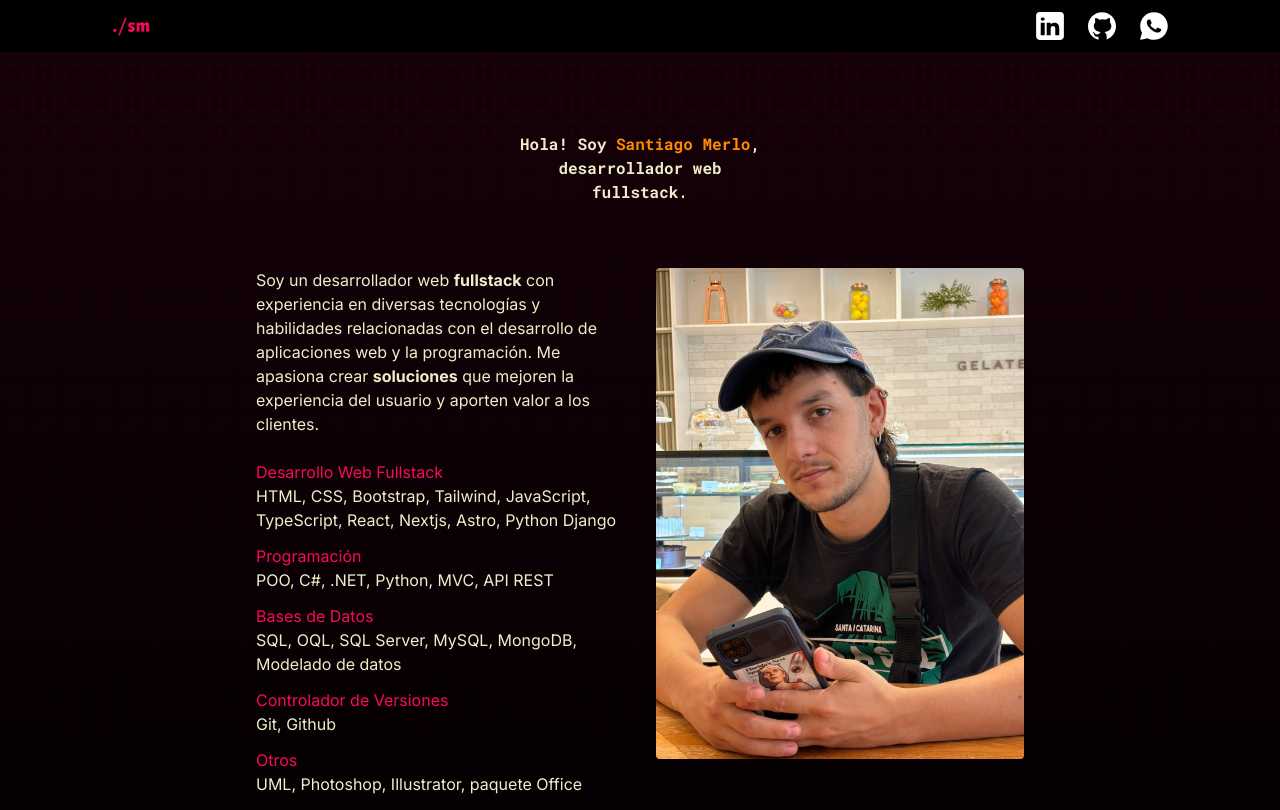
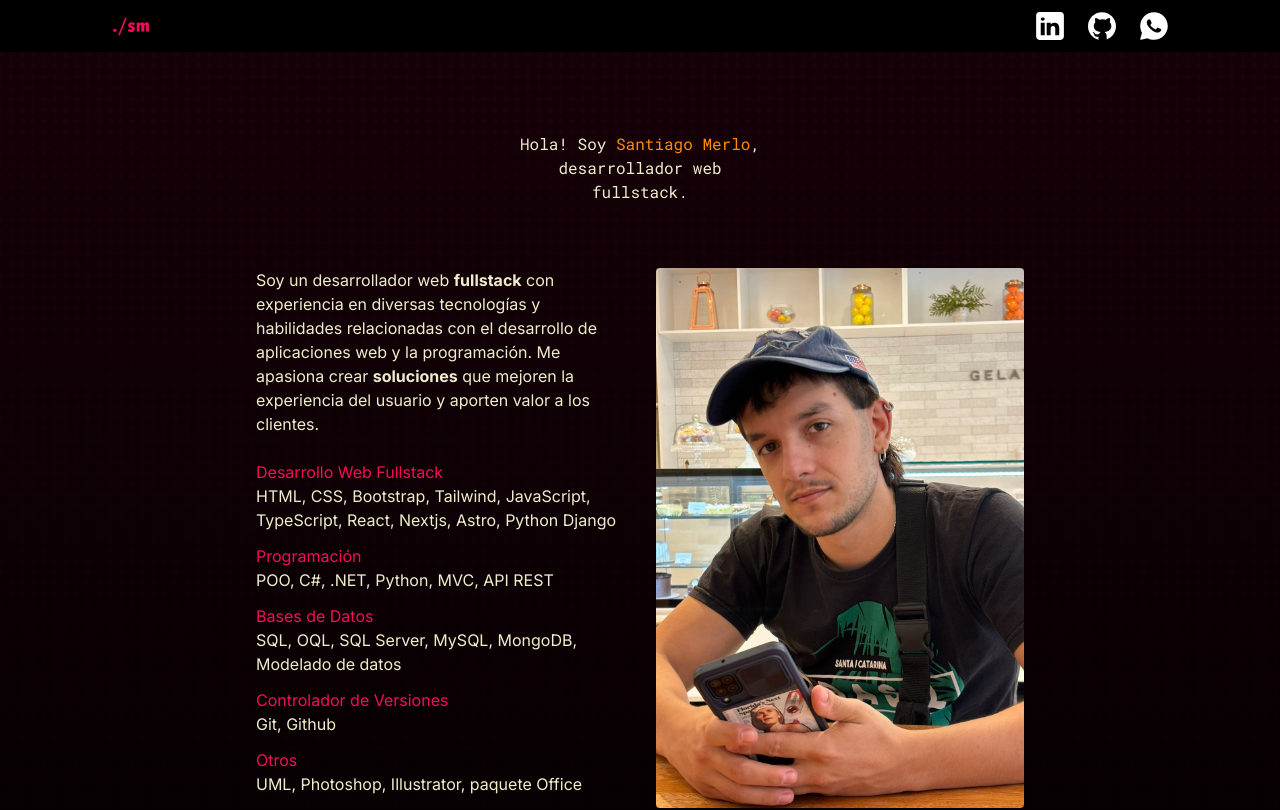
Before and after one commit to SantiagoMerlo1337/merlo-santiago-pf, a Next.js app: page / in a window 1280 px wide. Shown: the top 810 px of the page. Built offline with nearby package versions, Linux system fonts and the light colour scheme.

Commit message:
improve project card background and title homepage size

```diff
--- a/app/(root)/(home)/page.tsx
+++ b/app/(root)/(home)/page.tsx
@@ -8,8 +8,8 @@ const inter = Inter({ subsets: ["latin"] });
 const Page = () => {
   return (
     <>
-      <h1 className="h2-bold font-bold mb-12 md:mb-16 text-center text-pretty">Hola! Soy <span className="text-secondary-500">Santiago Merlo</span>, <span className="block">desarrollador web</span> <span className="cursor-animation mx-auto">fullstack.</span></h1>
-      <div className="grid grid-cols-1 md:grid-cols-2 gap-8 mb-12 items-center md:items-start">
+      <h1 className="h3-bold sm:h2-bold md:h1-bold mb-12 md:mb-16 text-center text-pretty">Hola! Soy <span className="text-secondary-500">Santiago Merlo</span>, <span className="block">desarrollador web</span> <span className="cursor-animation mx-auto">fullstack.</span></h1>
+      <div className="grid grid-cols-1 md:grid-cols-2 gap-8 mb-12 justify-center items-center md:items-start">
         <section className={`${inter.className}`}>
           <h2 className={`base-regular mb-6 text-center md:text-start`}>Soy un desarrollador web <strong className="font-bold">fullstack</strong> con experiencia en diversas tecnologías y habilidades relacionadas con el desarrollo de aplicaciones web y la programación. Me apasiona crear <strong className="font-bold">soluciones</strong> que mejoren la experiencia del usuario y aporten valor a los clientes.</h2>
           <ul>
@@ -35,8 +35,10 @@ const Page = () => {
             />
           </ul>
         </section>
-        <Image className="rounded w-[428px] mx-auto" src="/assets/images/santiago-merlo.jpg" width={428} height={570} alt="Santiago Merlo"/>
+        <Image className="object-cover w-full h-full max-w-[468px] max-h-[610px] mx-auto rounded" src="/assets/images/santiago-merlo.jpg" width={468} height={610} alt="Santiago Merlo"/>
       </div>
+
+        <Image className="mx-auto mb-6" src="/assets/icons/double-bottom-arrow.svg" width={100} height={100} alt="Doble flecha hacia abajo" />
 
         <PortfolioButton/>
     </>
--- a/app/(root)/portafolio/page.tsx
+++ b/app/(root)/portafolio/page.tsx
@@ -16,6 +16,7 @@ const Page = () => {
         desc="App web de Carpooling - 2022"
         techs={['Python Django', 'Bootstrap', 'SQLite']}
         ghUrl="https://github.com/SantiagoMerlo1337/viajando-ando"
+        siteUrl="https://github.com/SantiagoMerlo1337/viajando-ando/wiki"
         />
         <ProjectCard
         label="Optica Merlo"
@@ -41,7 +42,7 @@ const Page = () => {
         desc="Landing Page - 2023"
         techs={['Nextjs', 'Typescript', 'Tailwindcss', 'Shadcn']}
         ghUrl="https://github.com/SantiagoMerlo1337/merlosantiago-cv"
-        siteUrl="/"
+        siteUrl="https://merlosantiago.vercel.app/"
         />
         <ProjectCard
         label="Portafolio"
--- a/components/shared/ProjectCard.tsx
+++ b/components/shared/ProjectCard.tsx
@@ -13,7 +13,7 @@ const inter = Inter({ subsets: ["latin"] });
 const ProjectCard = ({label, desc, techs, ghUrl, siteUrl} : ProjectsInfo) => {
 
   return (
-    <article className="flex flex-col gap-4 bg-black w-full px-8 py-6 outline outline-1 outline-primary-500/55 rounded">
+    <article className="flex flex-col gap-4 background-pattern2 w-full px-8 py-6 outline-tertiary-500 rounded">
 
       <p className="h5-bold">{`// `}{label}</p>
 
--- a/styles/theme.css
+++ b/styles/theme.css
@@ -6,15 +6,11 @@
     /* leading es el 130% del tamaño de fuente */
 
     .h1-bold {
-        @apply text-[61.78px] font-bold leading-[67.114px];
+        @apply text-[48.78px] font-bold leading-[63.114px];
     }
 
     .h2-bold {
         @apply text-[39.81px] font-bold leading-[51.753px];
-    }
-
-    .h2-semibold {
-        @apply text-[39.81px] font-semibold leading-[51.753px];
     }
 
     .h3-bold {
```
Also changed, not shown: app/globals.css (+3 -0 lines).
